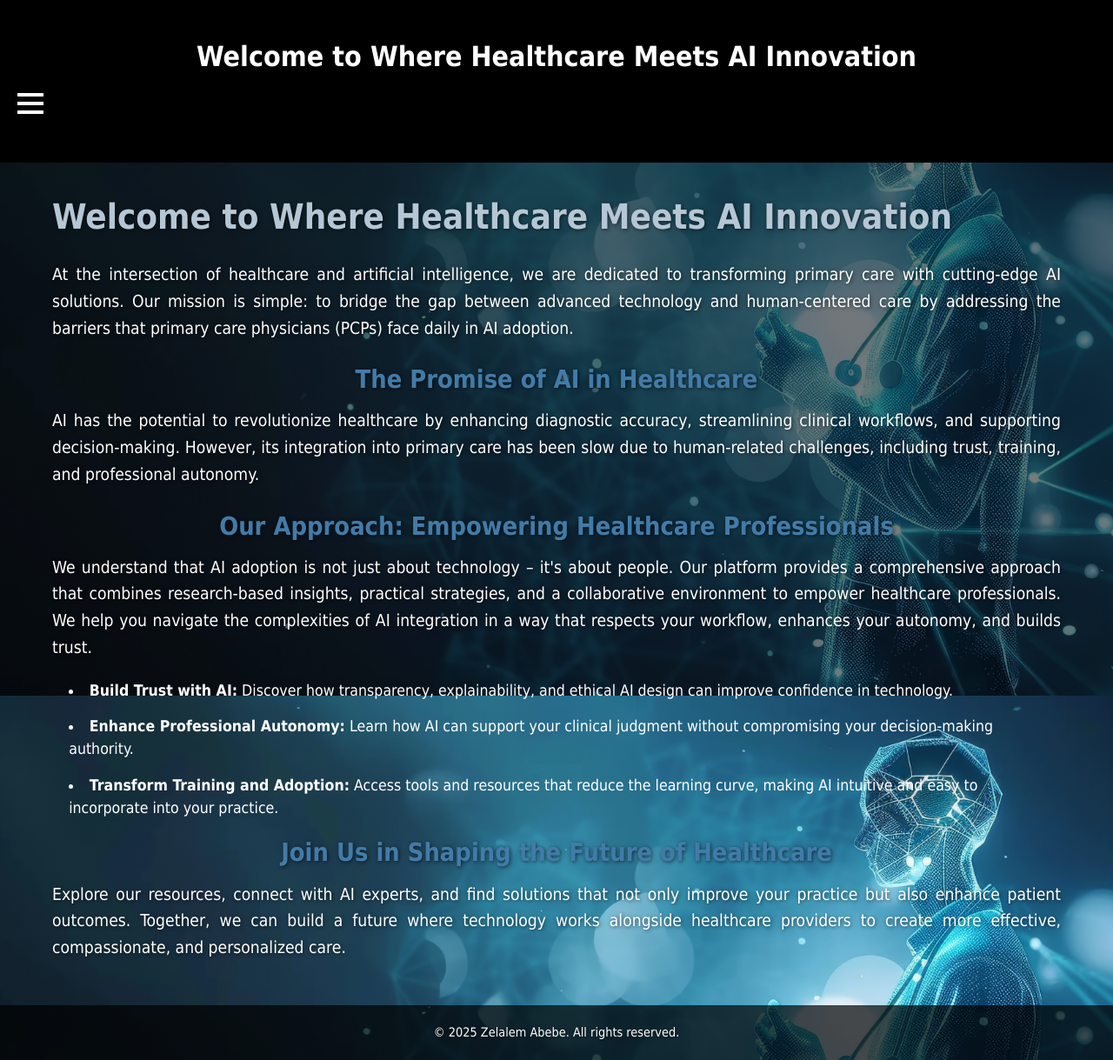
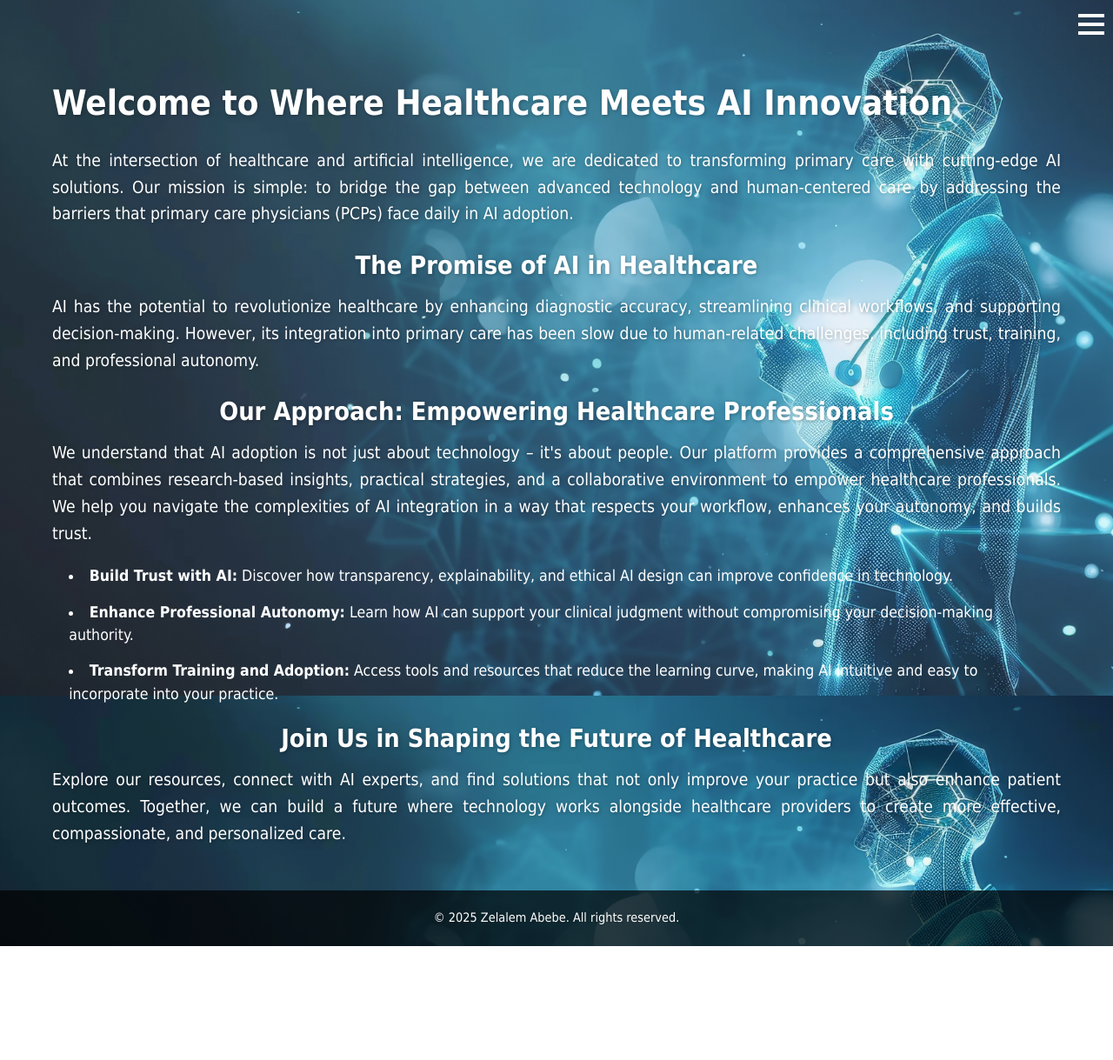
Before and after one commit to DrZabebe/newwebsite, a Flask app: page / in a window 1280 px wide. Shown: the whole page at 87% size. After the commit the page ends 1088 px from the top, so only its background shows below. Run offline with Flask 3, Linux system fonts and the light colour scheme.

Commit message:
update4262025

```diff
--- a/app.py
+++ b/app.py
@@ -43,7 +43,6 @@ def topic_detail(name):
     }
     return render_template('topic_detail.html', topic=name, subtopics=subtopics.get(name, []),
                            datetime=datetime.now())
-
 
 
 @app.route('/comments', methods=['GET', 'POST'])
--- a/static/styles.css
+++ b/static/styles.css
@@ -31,25 +31,25 @@ body::before {
     left: 0;
     width: 100%;
     height: 100%;
-    background-color: rgba(0, 0, 0, 0.5);
+    background-color: rgba(241, 237, 237, 0.08);
     z-index: -1;
 }
 
 /* ========== Header & Navigation ========== */
-header {
-    background-color: #000;
-    padding: 40px 10px;
+/*header {
+    background-color: #a51e1e;
+    padding: 1px 1px;
     text-align: center;
-}
+}*/
 
 .menu-container {
     display: flex;
-    justify-content: space-between;
+    justify-content: right;
     align-items: center;
 }
 
 .hamburger {
-    display: block;
+    display: inline;
     cursor: pointer;
     padding: 10px;
 }
@@ -123,7 +123,7 @@ main {
 
 main h2 {
     font-size: 2.5rem;
-    color: #b5c6d5;
+    color: #ffffff;
     margin-bottom: 20px;
 }
 
@@ -136,12 +136,12 @@ main p {
 /* ========== Typography ========== */
 h1, h2, h3, p {
     color: #ffffff;
-    text-shadow: 1px 1px 4px rgba(0, 0, 0, 0.6);
+    text-shadow: 1px 1px 4px rgba(0, 0, 0, 0.29);
 }
 
 h3 {
     font-size: 1.8rem;
-    color: #427ba8;
+    color: #ffffff;
     margin-bottom: 10px;
     text-align: center;
 }
--- a/templates/about.html
+++ b/templates/about.html
@@ -9,7 +9,7 @@
     <header>
 
           <!-- Header Text -->
-        <h1>Welcome to Where Healthcare Meets AI Innovation</h1>
+       <!--<h1>Welcome to Where Healthcare Meets AI Innovation</h1> -->
 
         <!-- Navigation Menu -->
 
--- a/templates/index.html
+++ b/templates/index.html
@@ -9,7 +9,7 @@
     <header>
 
           <!-- Header Text -->
-        <h1>Welcome to Where Healthcare Meets AI Innovation</h1>
+     <!--   <h1>Welcome to Where Healthcare Meets AI Innovation</h1> -->
 
         <!-- Navigation Menu -->
 
```
